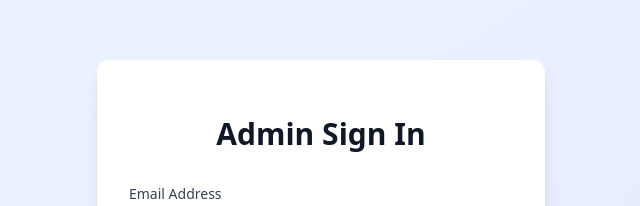
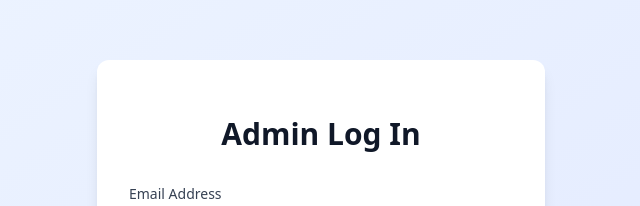
Before and after one commit to sujalraval/ayuraAdminPanel, a React (Vite) app: page /admin/login in a window 1280 px wide. Shown: the part 161-367 px from the top of the page, without its empty margins (319-959 px from the left). Built offline with nearby package versions, Linux system fonts and the light colour scheme.

Commit message:
checking cicd pipeline

```diff
--- a/src/pages/Login.jsx
+++ b/src/pages/Login.jsx
@@ -94,7 +94,7 @@ export default function AdminLogin() {
             <div className="max-w-md w-full space-y-8 p-8 bg-white rounded-xl shadow-lg">
                 <div>
                     <h2 className="mt-6 text-center text-3xl font-extrabold text-gray-900">
-                        Admin Sign In
+                        Admin Log In
                     </h2>
                 </div>
 
```
